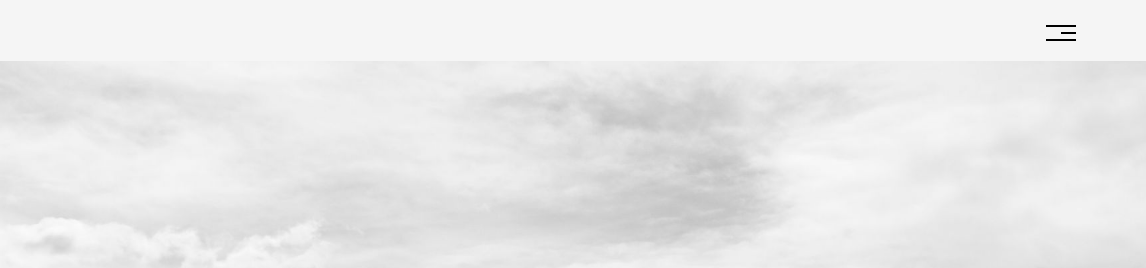
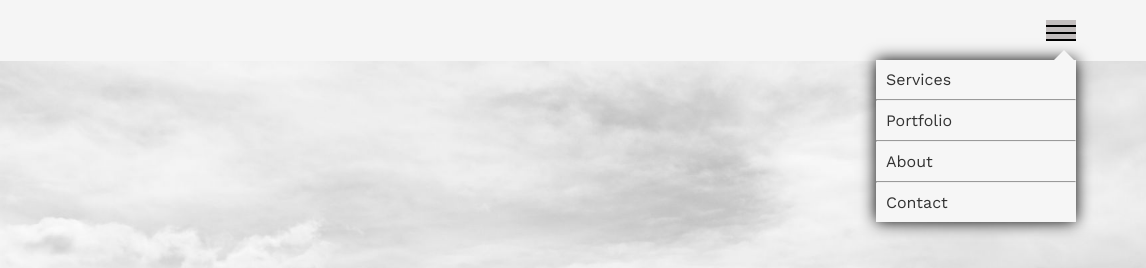
Before and after one commit to SamyBakiri/Website_Template_Clone, a plain HTML site: page index.html in a window 1280 px wide. Both pictures are taken after a click on the element 1195 px from the left and 35 px from the top of the page. Shown: the top 268 px of the page, 134-1280 px from the left. Drawn offline with nearby package versions, Linux system fonts and the light colour scheme.

Commit message:
Update main.css

```diff
--- a/css/main.css
+++ b/css/main.css
@@ -18,6 +18,8 @@ header{
 }
 .links{
     position: relative;
+    cursor:pointer;
+    transition: 0.5s;
 }
 
 .container{
@@ -55,13 +57,19 @@ ul{
     list-style: none;
     right: 0;
     top:40px;
-
+    box-shadow: 0 0 15px black;
     color: #f6f6f6;
     width: 200px;
 }
 .links:hover ul{
     display: block;
 
+}
+.clicked{
+    display: block;
+}
+.iconBackgroundColor{
+    background-color: rgb(194, 189, 189);
 }
 hr{
     color: red;
@@ -75,6 +83,7 @@ hr{
     width: 200px;
     transition: 0.5s;
     font-size:1em ;
+
 
 }
 
@@ -137,10 +146,14 @@ hr{
     width: 30px;
 
 }
+.icon-menu .iconClicked{
+    width: 30px;
+}
 
 ul :hover a{
 
     padding-left: 25px;
+    background-color: #dad6d6;
  }
  .home{
     background-image: url(../assets/wp7558832.jpg);
```
